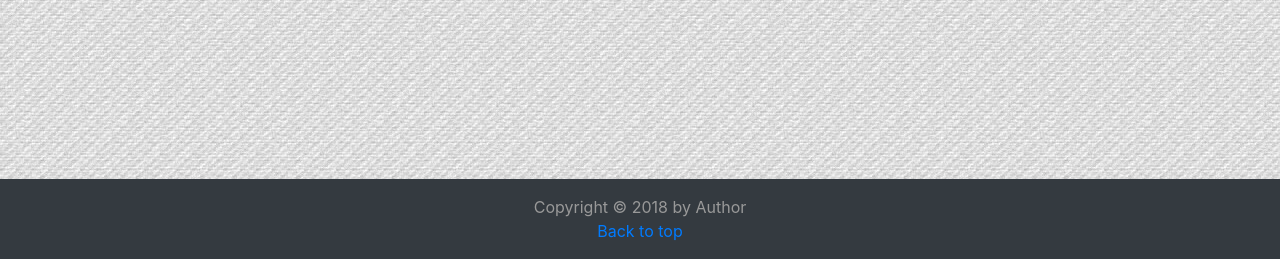
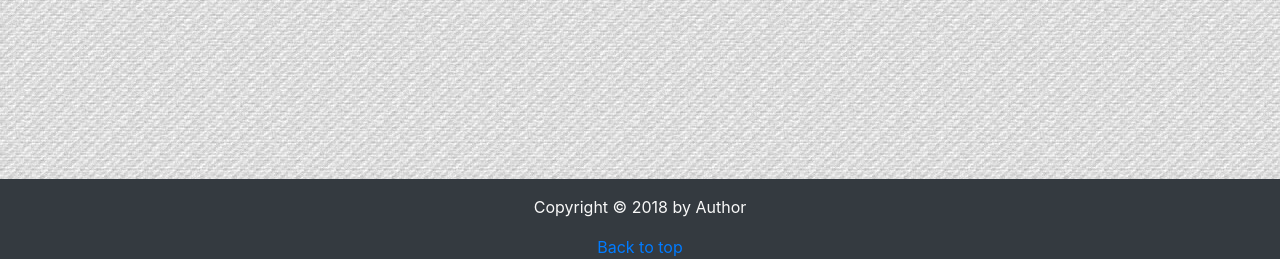
Before and after one commit to kkosiba/django-gallery, a Django app: page / in a window 1280 px wide. Shown: the part 541-800 px from the top of the page. Run offline with Django 3.2, Linux system fonts and the light colour scheme; data that the repository does not hold is empty; parts of the project's set-up code (start-up, migrations or seed data) failed here and were passed over; some libraries are stand-ins or nearby versions.

Commit message:
Updated styles

```diff
--- a/gallery/static/css/gallery.css
+++ b/gallery/static/css/gallery.css
@@ -3,16 +3,23 @@ body {
 	background-repeat: repeat;
 }
 
+.container {
+	margin-bottom: 4rem;
+}
+
 .footer {
-	position: absolute;
+	position: fixed;
 	bottom: 0;
 	width: 100%;
+	height: 5rem;
 	padding-top: 1rem;
-	padding-bottom: 1rem;
-    color: #999999;
-    text-align: center;
+	text-align: center;
 }
 
 .footer p {
-    margin-bottom: 0;
+	color: #f9f9f9;
 }
+
+.errorlist {
+	list-style-type: none;
+}
```
